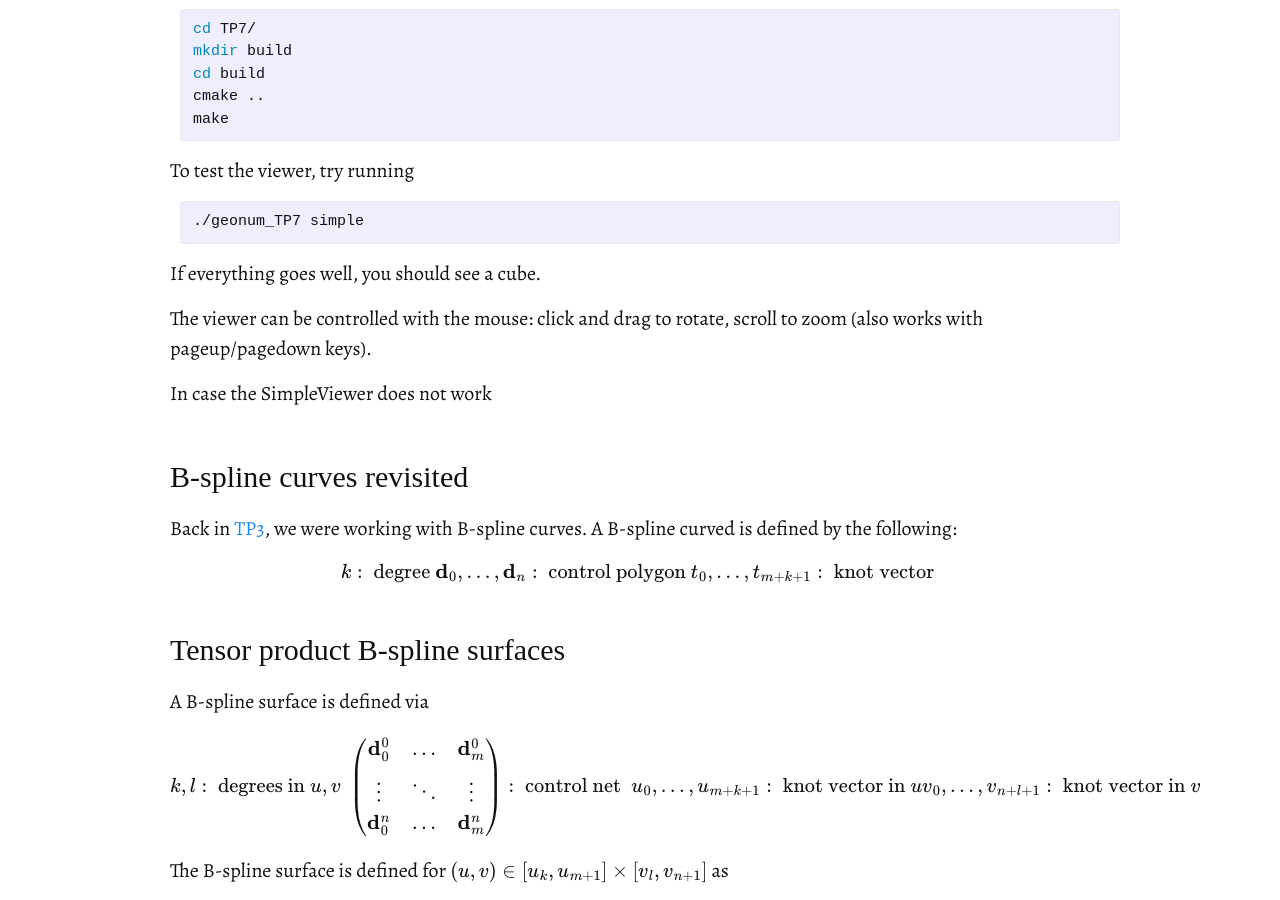
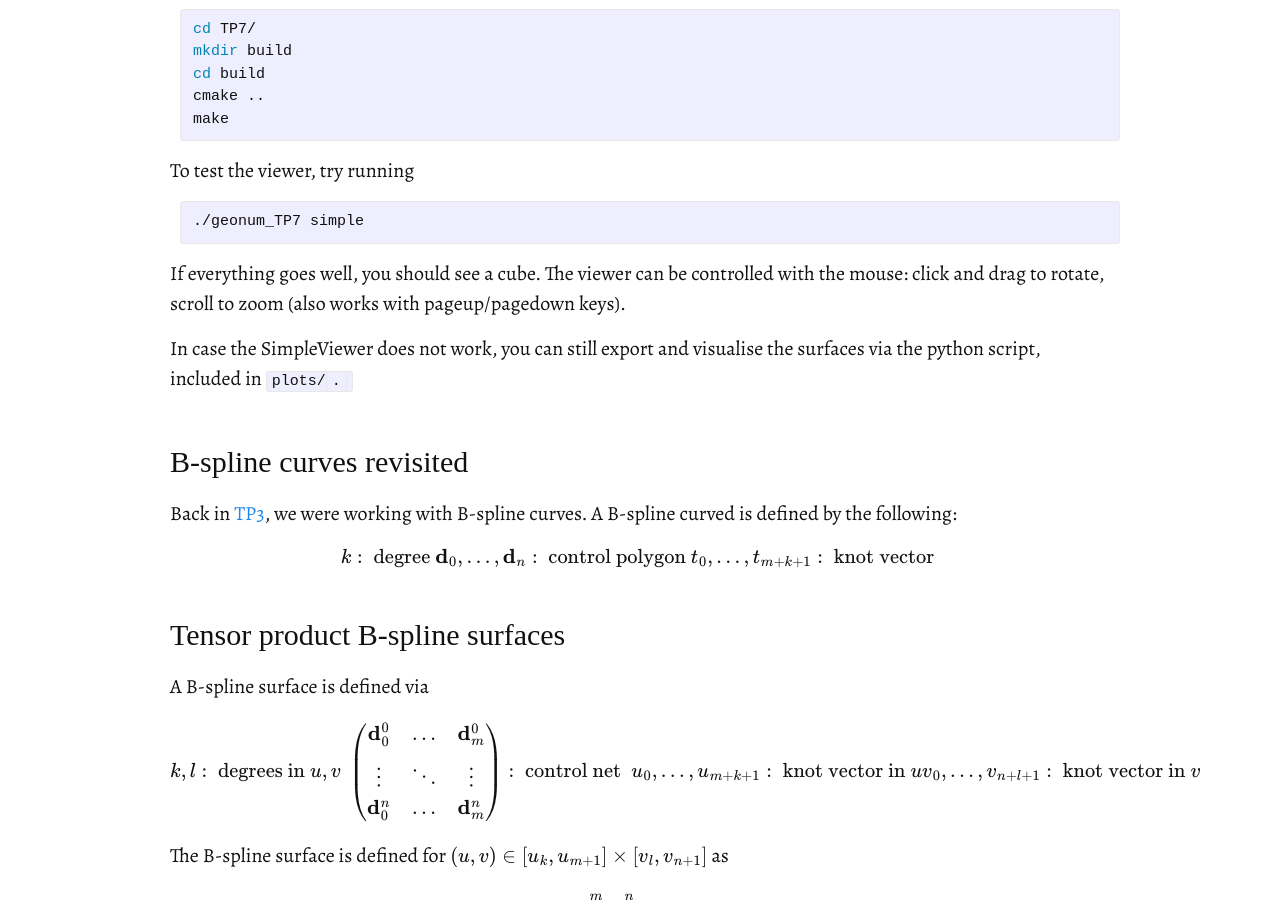
Before and after one commit to bbrrck/bbrrck.github.io, a Jekyll site: the page built from teaching/geo-num-2016/tp7.md, in a window 1280 px wide and 900 px high, scrolled down 648 px. Built offline with Jekyll 4.4.1, drawn with Linux system fonts in a browser that asks for light colours; some web fonts are replaced; formulas are drawn with MathJax 3.

Commit message:
TP7 modifs

```diff
--- a/teaching/geo-num-2016/tp7.md
+++ b/teaching/geo-num-2016/tp7.md
@@ -27,11 +27,9 @@ To test the viewer, try running
 {% highlight bash %}
 ./geonum_TP7 simple
 {% endhighlight %}
-If everything goes well, you should see a cube.
+If everything goes well, you should see a cube. The viewer can be controlled with the mouse: click and drag to rotate, scroll to zoom (also works with pageup/pagedown keys).
 
-The viewer can be controlled with the mouse: click and drag to rotate, scroll to zoom (also works with pageup/pagedown keys).
-
-In case the SimpleViewer does not work
+In case the SimpleViewer does not work, you can still export and visualise the surfaces via the python script, included in <code>plots/<code>.
 
 
 ## B-spline curves revisited
```
